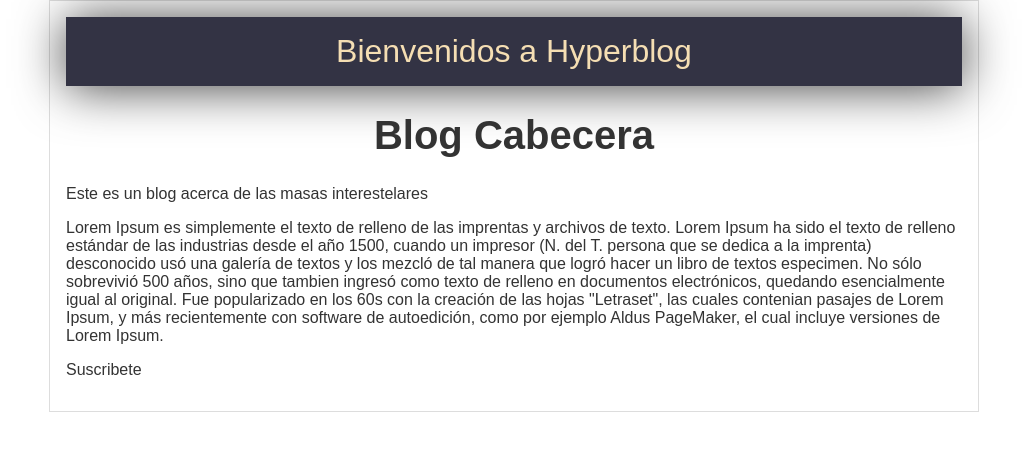
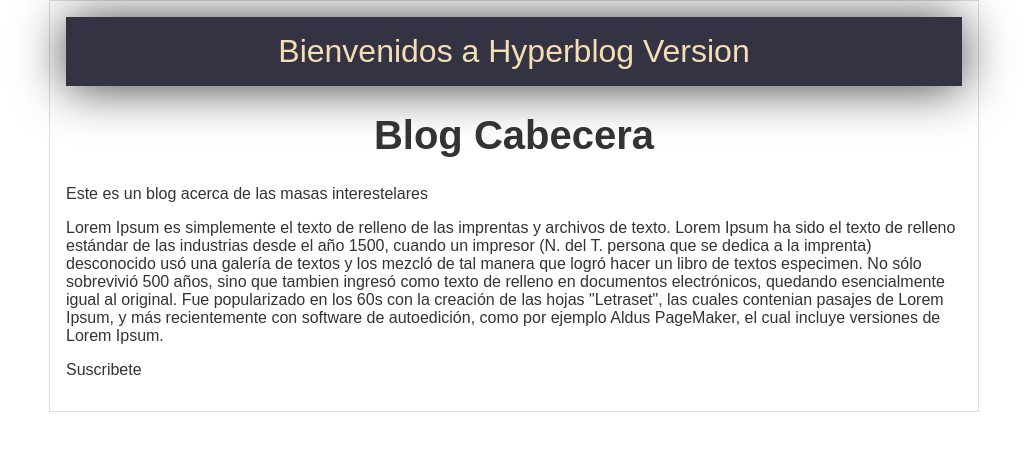
Before and after one commit to smartnix/hyperblog, a plain HTML site: page index.html in a window 1280 px wide. Shown: the whole page, without its empty margins (126-1153 px from the left). Drawn offline with Linux system fonts and the light colour scheme.

Commit message:
version a cabecera

```diff
--- a/index.html
+++ b/index.html
@@ -9,7 +9,7 @@
 </head>
 <body>
     <div id="container">
-        <div id="cabecera">Bienvenidos a Hyperblog </div>
+        <div id="cabecera">Bienvenidos a Hyperblog Version</div>
         <div id="post">
             <h1>Blog Cabecera</h1>
             <p>Este es un blog acerca de las masas interestelares
```
